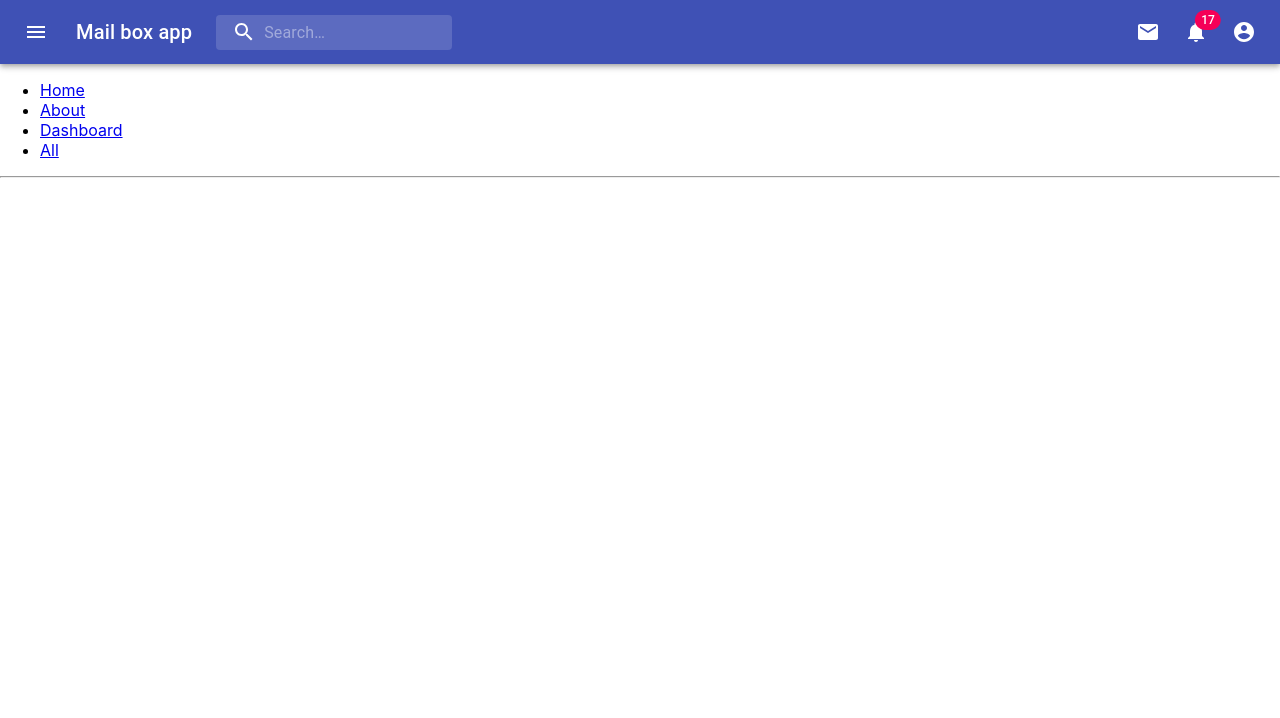
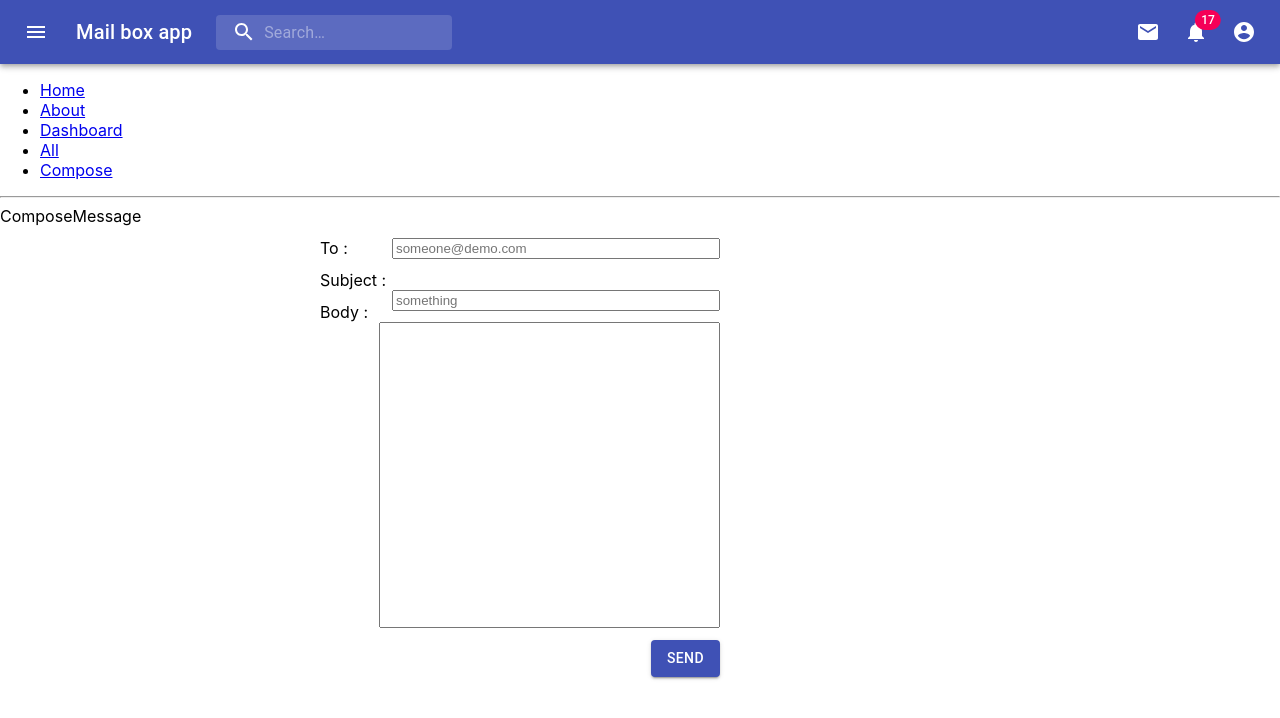
Before and after one commit to evifere/mailhog-gui, a React (Create React App) app in the folder mailapp/: page /compose in a window 1280 px wide. Shown: the top 718 px of the page. Built offline with nearby package versions, Linux system fonts and the light colour scheme; no server answers.

Commit message:
compose new messsage

```diff
--- a/mailapp/src/App.js
+++ b/mailapp/src/App.js
@@ -9,6 +9,7 @@ import {
 import AllMessagesList from './pages/AllMessagesList';
 import PrimarySearchAppBar from './components/PrimarySearchAppBar'
 import MessageDetail from './pages/MessageDetail'
+import ComposeMessage from './pages/ComposeMessage'
 // This site has 3 pages, all of which are rendered
 // dynamically in the browser (not server rendered).
 //
@@ -66,6 +67,9 @@ export default class App extends React.Component {
             <li>
               <Link to="/all">All</Link>
             </li>
+            <li>
+              <Link to="/compose">Compose</Link>
+            </li>
           </ul>
 
           <hr />
@@ -92,6 +96,10 @@ export default class App extends React.Component {
             </Route>
 
             <Route exact path="/message/:id" component={MessageDetail} />
+
+            <Route path="/compose">
+              <ComposeMessage />
+            </Route>
 
           </Switch>
         </div>
--- /dev/null
+++ b/mailapp/src/pages/ComposeMessage.jsx
@@ -0,0 +1,84 @@
+import React, { Component } from 'react';
+import Button from '@material-ui/core/Button';
+
+const useStyle = {
+    div:{
+        marginTop : "12px",
+        maxWidth : '400px',
+        marginLeft : '25%'
+    },
+    input:{
+        float:'right',
+        width: '24em'
+    },
+    textarea:{
+        float:'right',
+        resize : 'none'
+    },
+    send:{
+      float: 'right',
+      marginTop: '3%'
+    }
+
+}
+class ComposeMessage extends Component {
+  constructor(props) {
+    super(props);
+    this.state = {
+        to:'',
+        subject:'',
+        body:''
+    };
+
+    this.handleChangeTo=this.handleChangeTo.bind(this);
+    this.handleChangeSubject=this.handleChangeSubject.bind(this);
+    this.handleChangeBody=this.handleChangeBody.bind(this);
+    this.handleSend=this.handleSend.bind(this);
+
+  }
+
+  handleChangeTo(e){
+    this.setState({'to':e.target.value})
+  }
+  handleChangeSubject(e){
+    this.setState({'subject':e.target.value})
+  }
+
+  handleChangeBody(e){
+    this.setState({'body':e.target.value})
+  }
+
+  handleSend(e){
+    console.log('send',this.state)
+  }
+
+  render() {
+    return (
+      <div>
+        ComposeMessage
+        <form action="POST">
+            <div style={useStyle.div}>
+                To : &nbsp;
+                <input style={useStyle.input} type="text" name="to" value={this.state.to} placeholder="someone@demo.com" onChange={this.handleChangeTo}/>
+            </div>
+            <div style={useStyle.div}>
+                Subject : &nbsp;
+                <input style={useStyle.input} type="text" name="subject" value={this.state.subject} placeholder="something" onChange={this.handleChangeSubject}/>
+            </div>
+            <div style={useStyle.div}>
+                Body : &nbsp;
+                <textarea style={useStyle.textarea} cols="40" rows='20'  name="body" value={this.state.body}
+                onChange={this.handleChangeBody} > </textarea>
+            </div>
+            <div style={useStyle.div}>
+              <Button onClick={this.handleSend} style={useStyle.send} variant="contained" color="primary">
+                Send
+              </Button>
+            </div>
+        </form>
+      </div>
+    );
+  }
+}
+
+export default ComposeMessage;
```
